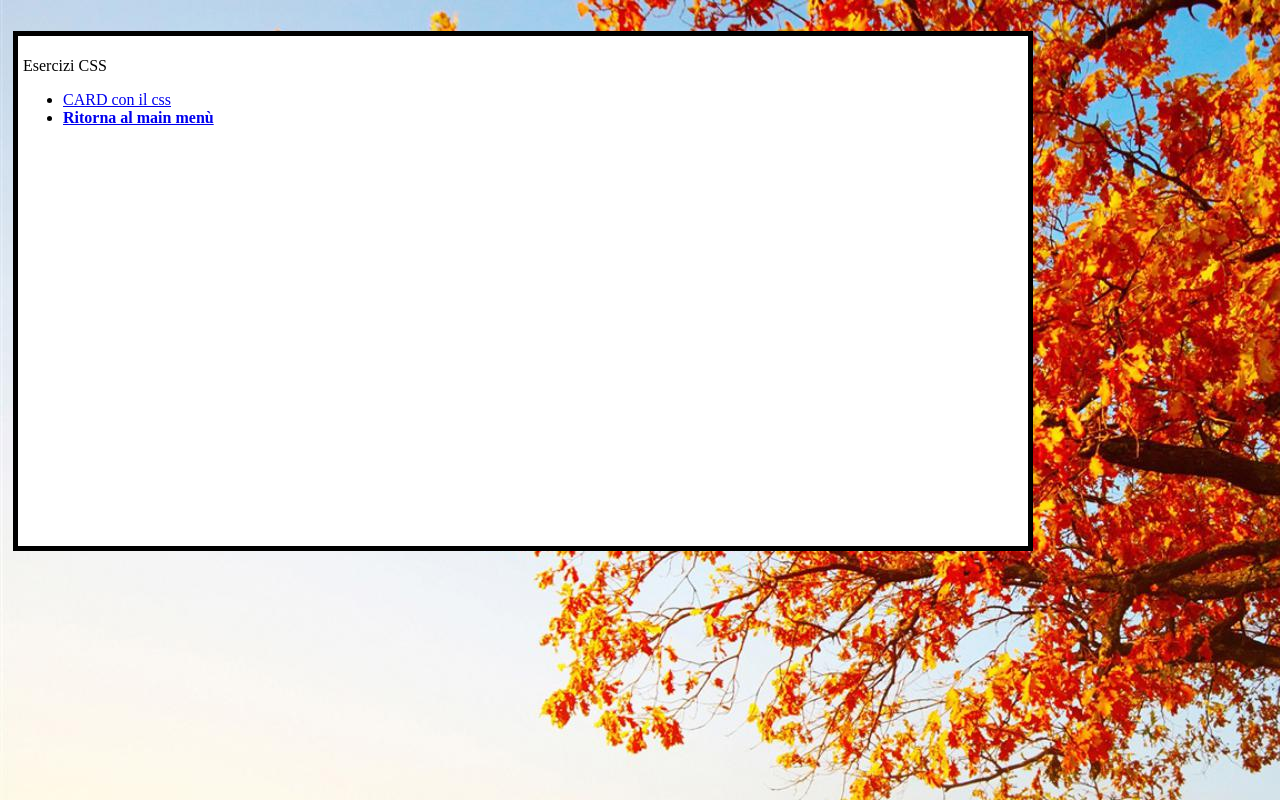
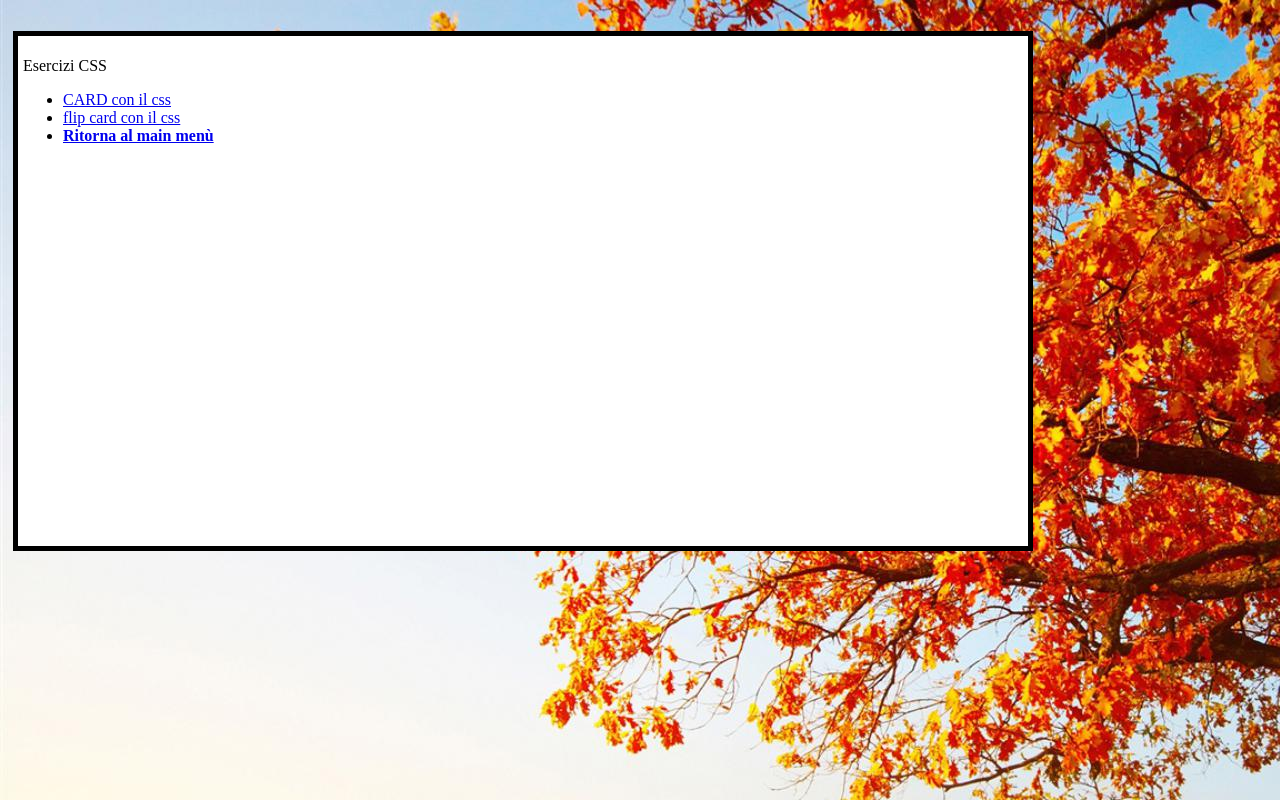
Before and after one commit to Riccardo233/menu2, a plain HTML site: page pagina3.html in a window 1280 px wide. Drawn offline with Linux system fonts and the light colour scheme.

Commit message:
Update pagina3.html

```diff
--- a/pagina3.html
+++ b/pagina3.html
@@ -20,6 +20,7 @@ background-color: white;
 <p id="centrato"><font color="black">Esercizi CSS </font></p>
 <ul>
  <li><font color="black"><a href=" https://riccardo233.github.io/menutpsit/CARD.html">CARD con il css</a></b></font></li>
+   <li><font color="black"><a href=" https://riccardo233.github.io/menutpsit/flipcard.html">flip card con il css</a></b></font></li>
    <li><font color="black"><a href="index.html"><b>Ritorna al main menù</b></a></b></font></li>
  </ul>
 </div>
```
